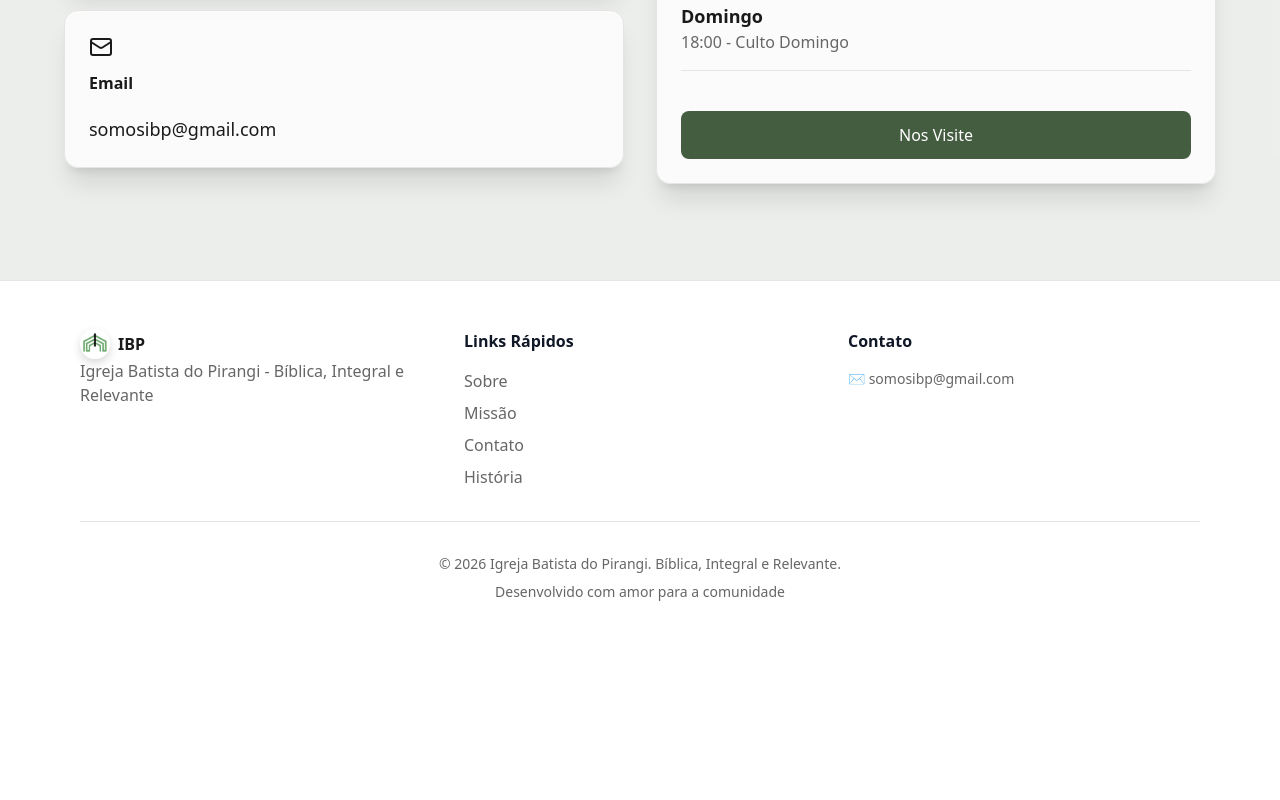
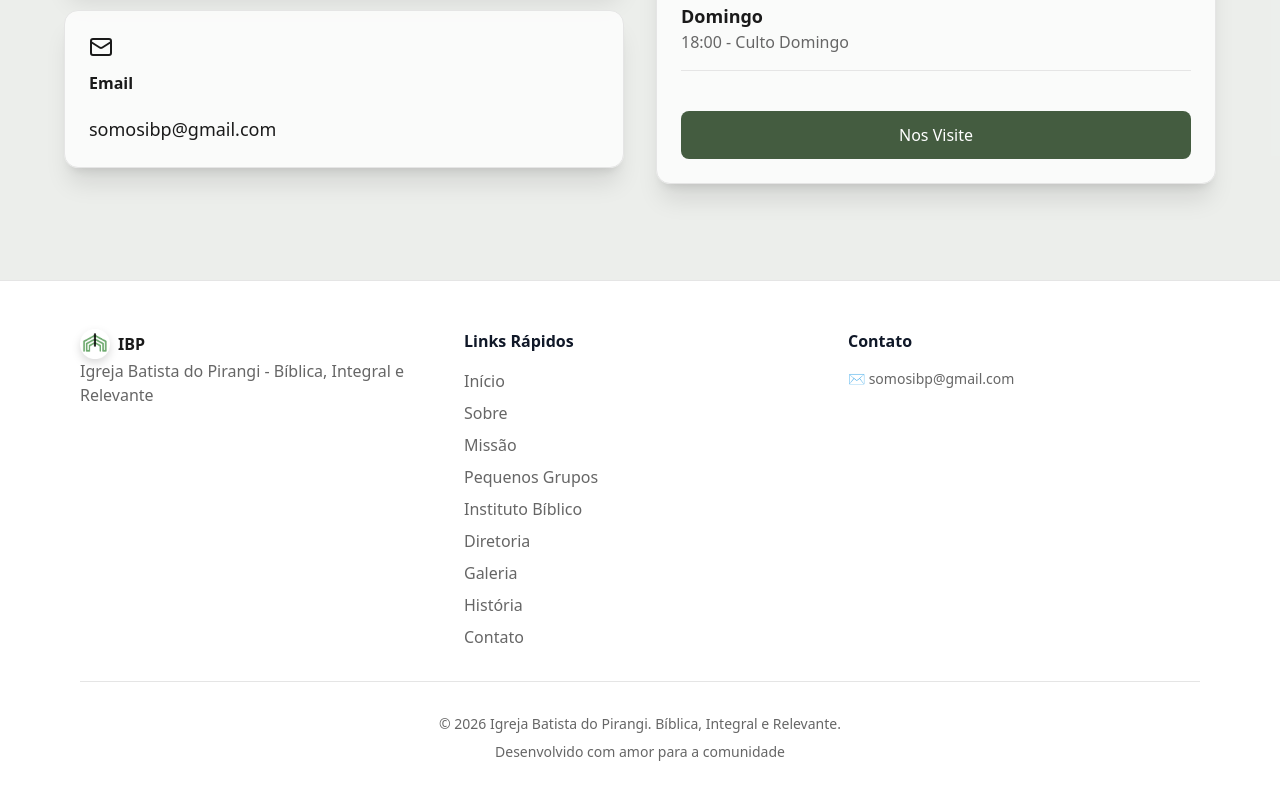
Before and after one commit to JVitorbs/ibp-next, a Next.js app: page / in a window 1280 px wide. Shown: the part 2893-3693 px from the top of the page. Before the commit the page ends 3543 px from the top, so only its background shows below. Built offline with nearby package versions, Linux system fonts and the light colour scheme.

Commit message:
feat: Atualiza links no rodapé para navegação da galeria e outras seções

```diff
--- a/src/components/Footer.tsx
+++ b/src/components/Footer.tsx
@@ -30,24 +30,31 @@ export default function Footer() {
             <h4 className="font-semibold mb-4">Links Rápidos</h4>
             <ul className="space-y-2">
               <li>
-                <Link href="/#sobre" className="text-muted-foreground hover:foreground transition">
-                  Sobre
-                </Link>
+                <Link href="/" className="text-muted-foreground hover:foreground transition">Início</Link>
               </li>
               <li>
-                <Link href="/#missao" className="text-muted-foreground hover:foreground transition">
-                  Missão
-                </Link>
+                <Link href="/#sobre" className="text-muted-foreground hover:foreground transition">Sobre</Link>
               </li>
               <li>
-                <Link href="/#contato" className="text-muted-foreground hover:foreground transition">
-                  Contato
-                </Link>
+                <Link href="/#missao" className="text-muted-foreground hover:foreground transition">Missão</Link>
               </li>
               <li>
-                <Link href="/historia" className="text-muted-foreground hover:foreground transition">
-                  História
-                </Link>
+                <Link href="/pg" className="text-muted-foreground hover:foreground transition">Pequenos Grupos</Link>
+              </li>
+              <li>
+                <Link href="/instituto-biblico" className="text-muted-foreground hover:foreground transition">Instituto Bíblico</Link>
+              </li>
+              <li>
+                <Link href="/diretoria" className="text-muted-foreground hover:foreground transition">Diretoria</Link>
+              </li>
+              <li>
+                <Link href="/galeria" className="text-muted-foreground hover:foreground transition">Galeria</Link>
+              </li>
+              <li>
+                <Link href="/historia" className="text-muted-foreground hover:foreground transition">História</Link>
+              </li>
+              <li>
+                <Link href="/#contato" className="text-muted-foreground hover:foreground transition">Contato</Link>
               </li>
             </ul>
           </div>
```
